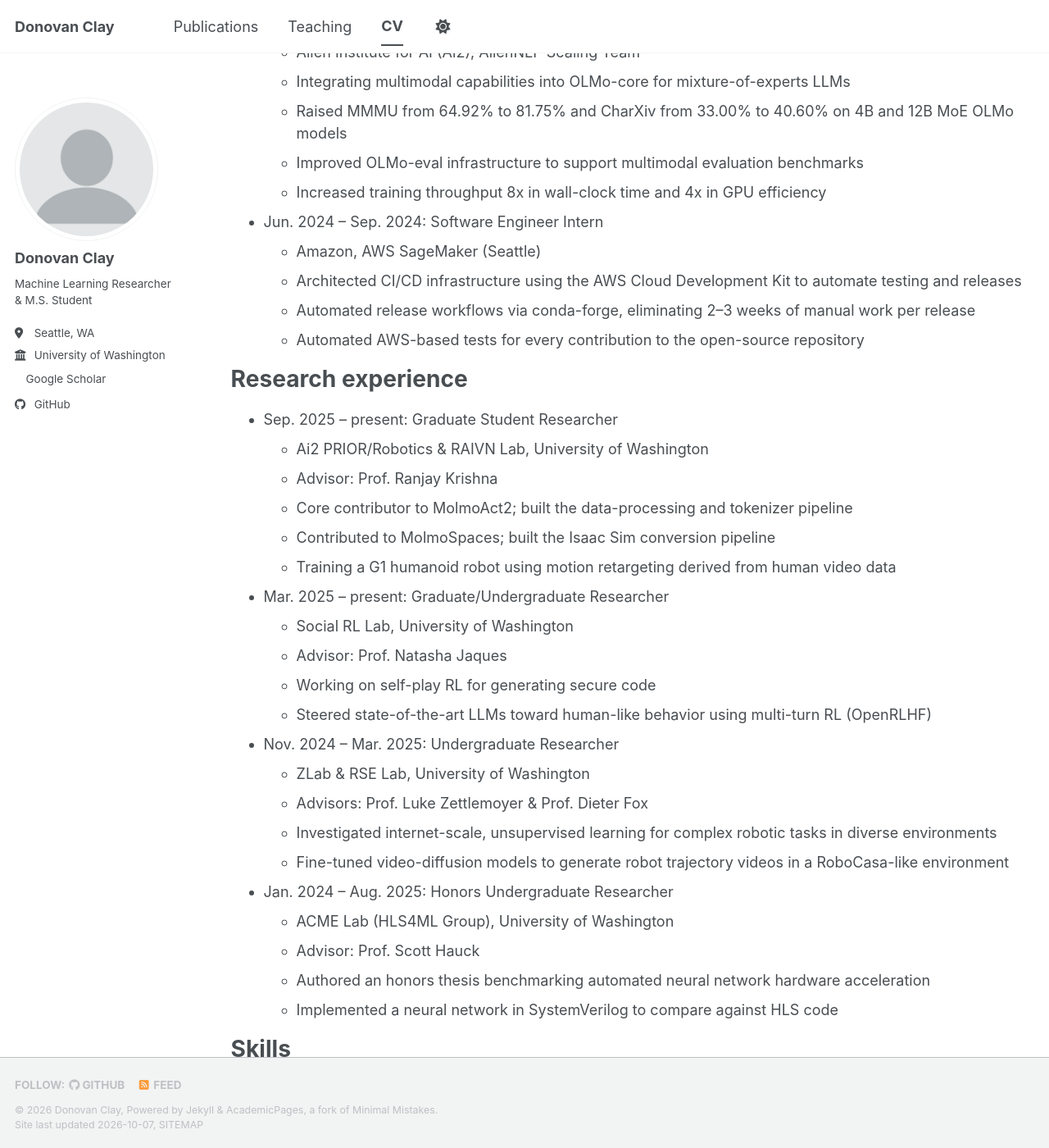
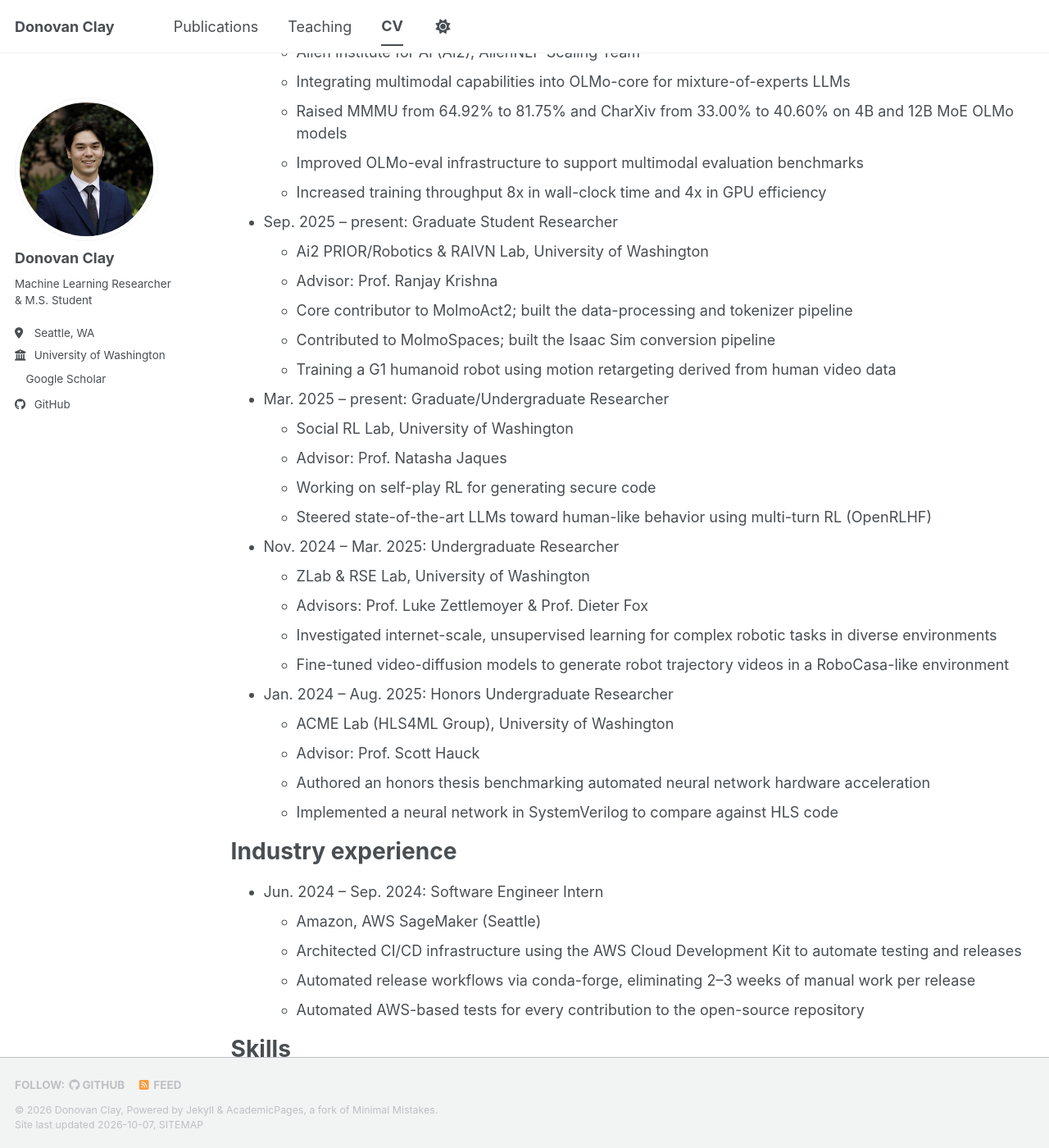
Before and after one commit to donovanclay/donovanclay.github.io, a Jekyll site: the page built from _pages/cv.md, in a window 1280 px wide and 1400 px high, scrolled down 404 px. Shown: the whole window at 82% size. Built offline with Jekyll 4.4.1, drawn with Linux system fonts in a browser that asks for light colours; a style sheet for code colours, icons or effects is not loaded; part of the change alters nothing that is shown; some of the changed text lies outside the part shown.

Commit message:
Add profile photo and split CV into research and industry sections
- Use Donovan's headshot as the sidebar avatar (resized to 600x600,
  metadata stripped)
- Move the Ai2 role into "Research experience" and give the Amazon
  internship its own "Industry experience" section

Co-Authored-By: Claude Opus 5.5 <noreply@anthropic.com>
Claude-Session: https://claude.ai/code/session_012avPLNXNBWw6FKwzSVeA3B

```diff
--- a/_config.yml
+++ b/_config.yml
@@ -23,7 +23,7 @@ repository               : "donovanclay/donovanclay.github.io"
 #               Additional customization can be done by editing /_includes/author-profile.html
 author:
   # Biographic information
-  avatar           : "profile.png"
+  avatar           : "profile.jpg"
   name             : "Donovan Clay"
   pronouns         : # example: "she/her"
   bio              : "Machine Learning Researcher & M.S. Student"
--- a/_pages/cv.md
+++ b/_pages/cv.md
@@ -16,7 +16,7 @@ Education
 * B.A. in Comparative History of Ideas, University of Washington (College of Arts and Sciences), 2025
 
 
-Work experience
+Research experience
 ======
 * Jun. 2026 – present: Graduate Student Researcher
   * Allen Institute for AI (Ai2), AllenNLP Scaling Team
@@ -25,14 +25,6 @@ Work experience
   * Improved OLMo-eval infrastructure to support multimodal evaluation benchmarks
   * Increased training throughput 8x in wall-clock time and 4x in GPU efficiency
 
-* Jun. 2024 – Sep. 2024: Software Engineer Intern
-  * Amazon, AWS SageMaker (Seattle)
-  * Architected CI/CD infrastructure using the AWS Cloud Development Kit to automate testing and releases
-  * Automated release workflows via conda-forge, eliminating 2–3 weeks of manual work per release
-  * Automated AWS-based tests for every contribution to the open-source repository
-
-Research experience
-======
 * Sep. 2025 – present: Graduate Student Researcher
   * Ai2 PRIOR/Robotics & RAIVN Lab, University of Washington
   * Advisor: Prof. Ranjay Krishna
@@ -58,6 +50,14 @@ Research experience
   * Authored an honors thesis benchmarking automated neural network hardware acceleration
   * Implemented a neural network in SystemVerilog to compare against HLS code
 
+Industry experience
+======
+* Jun. 2024 – Sep. 2024: Software Engineer Intern
+  * Amazon, AWS SageMaker (Seattle)
+  * Architected CI/CD infrastructure using the AWS Cloud Development Kit to automate testing and releases
+  * Automated release workflows via conda-forge, eliminating 2–3 weeks of manual work per release
+  * Automated AWS-based tests for every contribution to the open-source repository
+
 Skills
 ======
 * Languages: Python, Java, C/C++, Verilog/SystemVerilog, Rust, Bash
```
Also changed, not shown: images/profile.jpg (added).
